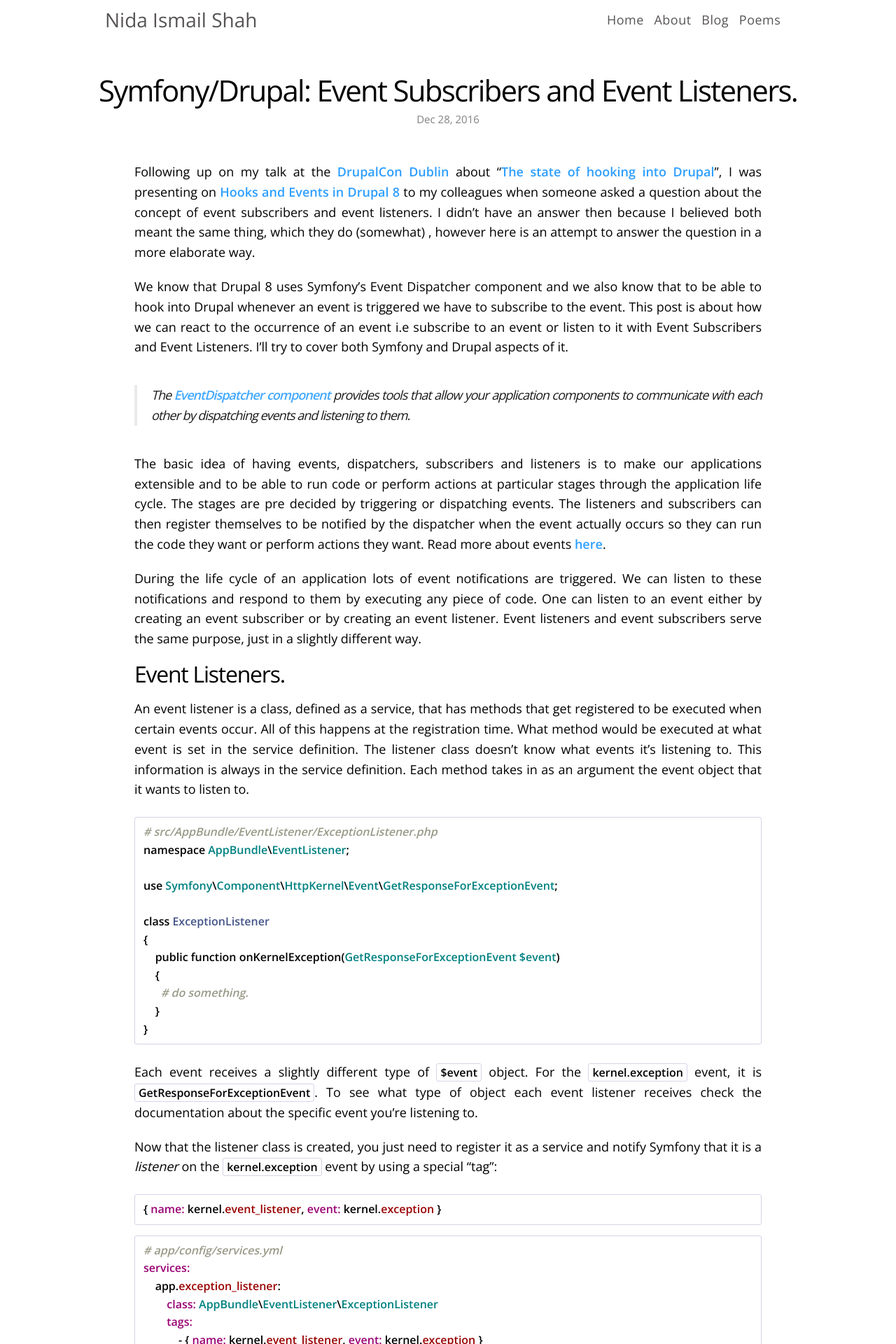
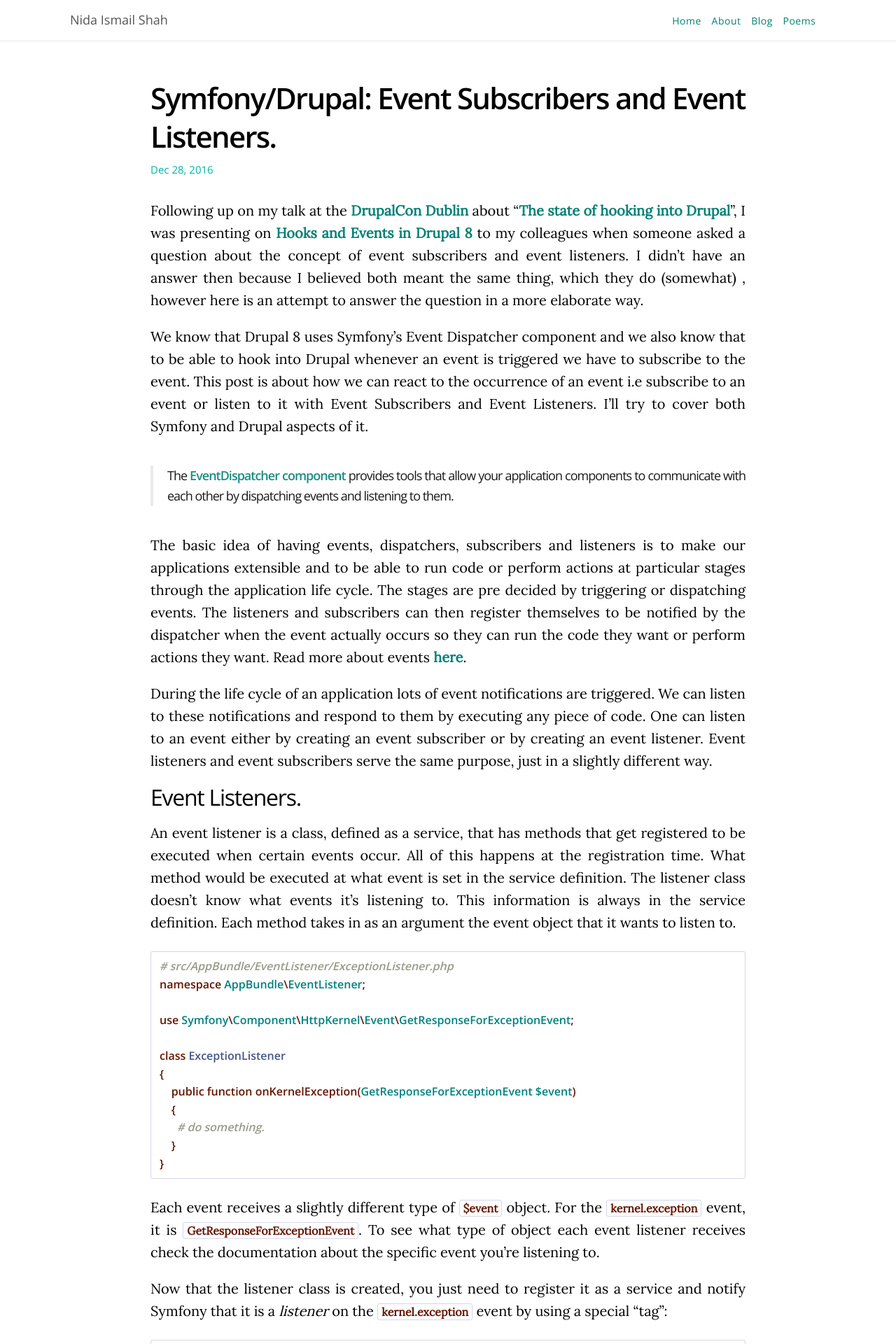
Before and after one commit to nidaismailshah/nidaismailshah.github.io, a Jekyll site: the page built from _posts/2016-12-28-events-and-listeners.markdown, in a window 1280 px wide. Shown: the top 1920 px of the page at 70% size. Built offline with Jekyll 4.4.1, drawn with Linux system fonts in a browser that asks for light colours; comment, search, counter and statistics services are not loaded.

Commit message:
Changes in blog theme.

```diff
--- a/_includes/head.html
+++ b/_includes/head.html
@@ -12,6 +12,7 @@
     <meta name="description" content="{{ site.description }}">
     <link rel="canonical" href="{{ page.url | replace:'index.html','' | prepend: site.baseurl | prepend: site.url }}">
     <link href='http://fonts.googleapis.com/css?family=Open+Sans:400,300,600' rel='stylesheet' type='text/css'>
+    <link href="https://fonts.googleapis.com/css?family=Lora" rel="stylesheet">
     <link href="/stylesheets/screen.css" media="screen, projection" rel="stylesheet" type="text/css" />
   <link href="/stylesheets/print.css" media="print" rel="stylesheet" type="text/css" />
   <!--[if IE]>
--- a/css/main.css
+++ b/css/main.css
@@ -22,9 +22,8 @@
 
 h1, h2, h3, h4, h5, h6 { font-size: 100%; font-weight: 400; }
 
-a         { color: #2e9fff; text-decoration: none; }
+a         { color: #048076; text-decoration: none; }
 a:hover   { color: #000; text-decoration: none; }
-a:visited { color: #2a7ae2; }
 
 /* Utility */
 
@@ -140,14 +139,23 @@
 
 .post-header h1 ,.post-headerh h1{
   font-size: 42px;
+  font-weight: 600;
   letter-spacing: -1.75px;
-  line-height: 1;
-  font-weight: 300;
+  line-height: 1.3;
+}
+
+@media screen and (max-width: 750px) {
+  .post-header h1 ,.post-headerh h1 {
+    font-size: 32px;
+  }
+  .post-content {
+    font-size: 18px;
+  }
 }
 
 .post-header .meta {
   font-size: 15px;
-  color: #818181;
+  color: #00b5a6;
   margin-top: 5px;
 }
 
@@ -167,8 +175,7 @@
 }
 
 .post-content h4 {
-  font-size: 20px;
-  letter-spacing: -1px;
+  font-size: 20px  letter-spacing: -1px;
 }
 
 .post-content blockquote {
@@ -177,7 +184,6 @@
   font-size: 18px;
   opacity: 0.9;
   letter-spacing: -1px;
-  font-style: italic;
   margin: 30px 0;
 }
 
@@ -313,21 +319,3 @@
 .page-content .wrap{
   height: 100%;
 }
-.headerb{
-  width: 100%;
-  height: 10%;
-}
-.headerb .site-title{
-  color: #575454;
-  font-weight: 500;
-}
-.headerb .site-nav{
-  float: right;
-  display: inline-block;
-}
-.headerb .site-nav .page-link{
-  margin-left:10px;
-  display: inline-block;
-  color: #575454 ;
-  font-weight: 500;
-  }
--- a/sass/components/_layouts.scss
+++ b/sass/components/_layouts.scss
@@ -68,7 +68,9 @@
   .post-content h2 { font-size: 28px; }
   .post-content h3 { font-size: 22px; }
   .post-content h4 { font-size: 18px; }
-  .post-content blockquote { padding-left: 10px; }
+  .post-content blockquote {
+    padding-left: 10px;
+  }
   .post-content ul,
   .post-content ol { padding-left: 10px; }
 
--- a/stylesheets/screen.css
+++ b/stylesheets/screen.css
@@ -2,7 +2,7 @@
  * In this file you should write your main styles. (or centralize your imports)
  * Import this file using the following HTML or equivalent:
  * <link href="/stylesheets/screen.css" media="screen, projection" rel="stylesheet" type="text/css" /> */
-/* line 5, ../../../../../Library/Ruby/Gems/2.0.0/gems/compass-core-1.0.3/stylesheets/compass/reset/_utilities.scss */
+/* line 5, ../../../.rbenv/versions/2.3.0/lib/ruby/gems/2.3.0/gems/compass-core-1.0.3/stylesheets/compass/reset/_utilities.scss */
 html, body, div, span, applet, object, iframe,
 h1, h2, h3, h4, h5, h6, p, blockquote, pre,
 a, abbr, acronym, address, big, cite, code,
@@ -24,45 +24,45 @@
   vertical-align: baseline;
 }
 
-/* line 22, ../../../../../Library/Ruby/Gems/2.0.0/gems/compass-core-1.0.3/stylesheets/compass/reset/_utilities.scss */
+/* line 22, ../../../.rbenv/versions/2.3.0/lib/ruby/gems/2.3.0/gems/compass-core-1.0.3/stylesheets/compass/reset/_utilities.scss */
 html {
   line-height: 1;
 }
 
-/* line 24, ../../../../../Library/Ruby/Gems/2.0.0/gems/compass-core-1.0.3/stylesheets/compass/reset/_utilities.scss */
+/* line 24, ../../../.rbenv/versions/2.3.0/lib/ruby/gems/2.3.0/gems/compass-core-1.0.3/stylesheets/compass/reset/_utilities.scss */
 ol, ul {
   list-style: none;
 }
 
-/* line 26, ../../../../../Library/Ruby/Gems/2.0.0/gems/compass-core-1.0.3/stylesheets/compass/reset/_utilities.scss */
+/* line 26, ../../../.rbenv/versions/2.3.0/lib/ruby/gems/2.3.0/gems/compass-core-1.0.3/stylesheets/compass/reset/_utilities.scss */
 table {
   border-collapse: collapse;
   border-spacing: 0;
 }
 
-/* line 28, ../../../../../Library/Ruby/Gems/2.0.0/gems/compass-core-1.0.3/stylesheets/compass/reset/_utilities.scss */
+/* line 28, ../../../.rbenv/versions/2.3.0/lib/ruby/gems/2.3.0/gems/compass-core-1.0.3/stylesheets/compass/reset/_utilities.scss */
 caption, th, td {
   text-align: left;
   font-weight: normal;
   vertical-align: middle;
 }
 
-/* line 30, ../../../../../Library/Ruby/Gems/2.0.0/gems/compass-core-1.0.3/stylesheets/compass/reset/_utilities.scss */
+/* line 30, ../../../.rbenv/versions/2.3.0/lib/ruby/gems/2.3.0/gems/compass-core-1.0.3/stylesheets/compass/reset/_utilities.scss */
 q, blockquote {
   quotes: none;
 }
-/* line 103, ../../../../../Library/Ruby/Gems/2.0.0/gems/compass-core-1.0.3/stylesheets/compass/reset/_utilities.scss */
+/* line 103, ../../../.rbenv/versions/2.3.0/lib/ruby/gems/2.3.0/gems/compass-core-1.0.3/stylesheets/compass/reset/_utilities.scss */
 q:before, q:after, blockquote:before, blockquote:after {
   content: "";
   content: none;
 }
 
-/* line 32, ../../../../../Library/Ruby/Gems/2.0.0/gems/compass-core-1.0.3/stylesheets/compass/reset/_utilities.scss */
+/* line 32, ../../../.rbenv/versions/2.3.0/lib/ruby/gems/2.3.0/gems/compass-core-1.0.3/stylesheets/compass/reset/_utilities.scss */
 a img {
   border: none;
 }
 
-/* line 116, ../../../../../Library/Ruby/Gems/2.0.0/gems/compass-core-1.0.3/stylesheets/compass/reset/_utilities.scss */
+/* line 116, ../../../.rbenv/versions/2.3.0/lib/ruby/gems/2.3.0/gems/compass-core-1.0.3/stylesheets/compass/reset/_utilities.scss */
 article, aside, details, figcaption, figure, footer, header, hgroup, main, menu, nav, section, summary {
   display: block;
 }
@@ -91,51 +91,56 @@
 
 /* line 15, ../sass/components/_global.scss */
 .post-content {
-  margin: 15px 15% 15px 15%;
+  max-width: 850px;
+  margin: auto;
+  font-size: 20px;
+  padding: 0 15px;
   text-align: justify;
   line-height: 1.6;
 }
-/* line 20, ../sass/components/_global.scss */
+/* line 23, ../sass/components/_global.scss */
 .post-content .poetry {
   text-align: center;
 }
-/* line 24, ../sass/components/_global.scss */
+/* line 27, ../sass/components/_global.scss */
 .post-content a {
   font-weight: 800;
 }
-/* line 28, ../sass/components/_global.scss */
+/* line 31, ../sass/components/_global.scss */
 .post-content a:hover {
   text-decoration: underline;
   color: #000;
   -webkit-transition: color 1s;
   transition: color 1s;
 }
-/* line 35, ../sass/components/_global.scss */
+/* line 38, ../sass/components/_global.scss */
 .post-content p {
+  font-family: 'Lora', serif;
   padding-top: 10px;
   padding-bottom: 10px;
 }
-/* line 40, ../sass/components/_global.scss */
+/* line 44, ../sass/components/_global.scss */
 .post-content h1 {
   margin: 10px 0 10px 0;
   font-size: 30px;
   font-weight: bold;
 }
-/* line 46, ../sass/components/_global.scss */
+/* line 50, ../sass/components/_global.scss */
 .post-content ul {
   list-style: square;
   font-weight: 500;
   padding-left: 3em;
 }
-/* line 52, ../sass/components/_global.scss */
+/* line 56, ../sass/components/_global.scss */
 .post-content img {
   display: block;
   padding: 10px;
 }
 
-/* line 58, ../sass/components/_global.scss */
+/* line 62, ../sass/components/_global.scss */
 .post pre, .post code {
   border: 1px solid #d5d5e9;
+  color: #631502;
   background-color: #FFF;
   padding: 8px 12px;
   -webkit-border-radius: 3px;
@@ -146,32 +151,32 @@
   overflow: scroll;
 }
 
-/* line 69, ../sass/components/_global.scss */
+/* line 74, ../sass/components/_global.scss */
 .highlight {
   margin-top: 15px;
   margin-bottom: 15px;
 }
 
-/* line 73, ../sass/components/_global.scss */
+/* line 78, ../sass/components/_global.scss */
 .posts li {
   padding-bottom: 1em;
   border-bottom: 1px solid #cecece;
 }
 
 /* Disqus comments block Styles */
-/* line 79, ../sass/components/_global.scss */
+/* line 84, ../sass/components/_global.scss */
 div#disqus_thread {
   padding-top: 2em;
 }
 
 /* About Page Styles */
-/* line 84, ../sass/components/_global.scss */
+/* line 89, ../sass/components/_global.scss */
 .hire {
   text-align: center;
   margin-top: 4em;
   display: block;
 }
-/* line 88, ../sass/components/_global.scss */
+/* line 93, ../sass/components/_global.scss */
 .hire p {
   background: #205caa;
   display: inline-block;
@@ -182,7 +187,7 @@
   border-bottom: 2px solid #000;
   text-decoration: line-through;
 }
-/* line 98, ../sass/components/_global.scss */
+/* line 103, ../sass/components/_global.scss */
 .hire p:hover {
   cursor: pointer;
   background: #d9d9d9;
@@ -191,25 +196,25 @@
   border-bottom: none;
 }
 
-/* line 106, ../sass/components/_global.scss */
+/* line 111, ../sass/components/_global.scss */
 .about p {
   padding-top: 10px;
   padding-bottom: 10px;
 }
 
-/* line 110, ../sass/components/_global.scss */
+/* line 115, ../sass/components/_global.scss */
 .about {
   max-width: 100%;
   margin: auto;
 }
 
-/* line 114, ../sass/components/_global.scss */
+/* line 119, ../sass/components/_global.scss */
 .description {
   display: block;
   margin: auto;
   padding-top: 1em;
 }
-/* line 118, ../sass/components/_global.scss */
+/* line 123, ../sass/components/_global.scss */
 .description .tags {
   font-weight: 600;
   max-width: 600px;
@@ -217,14 +222,14 @@
   margin: auto;
 }
 
-/* line 125, ../sass/components/_global.scss */
+/* line 130, ../sass/components/_global.scss */
 .pic {
   display: block;
   width: 100px;
   margin: auto;
 }
 
-/* line 130, ../sass/components/_global.scss */
+/* line 135, ../sass/components/_global.scss */
 .pic img {
   border: 2px solid #575454;
   border-radius: 80px;
@@ -232,21 +237,30 @@
 }
 
 /* Header Styles */
-/* line 137, ../sass/components/_global.scss */
+/* line 142, ../sass/components/_global.scss */
 .site-header .wrap {
-  max-width: 980px;
+  max-width: 1080px;
+  padding: 0 15px;
   margin: auto;
 }
 
-/* line 141, ../sass/components/_global.scss */
+/* line 147, ../sass/components/_global.scss */
 .post-header {
-  margin-top: 1em;
-  margin-bottom: 2em;
-  text-align: center;
+  max-width: 850px;
+  margin: auto;
+  padding: 0 15px;
+  margin-top: 3em;
+  margin-bottom: 1em;
+}
+@media screen and (max-width: 750px) {
+  /* line 147, ../sass/components/_global.scss */
+  .post-header {
+    margin-top: 1.5em;
+  }
 }
 
 /* Site header */
-/* line 148, ../sass/components/_global.scss */
+/* line 159, ../sass/components/_global.scss */
 .site-header {
   min-height: 56px;
   /*background-color: #575454;*/
@@ -254,7 +268,7 @@
   font-weight: 400;
 }
 
-/* line 156, ../sass/components/_global.scss */
+/* line 167, ../sass/components/_global.scss */
 .site-title,
 .site-title:hover,
 .site-title:visited {
@@ -270,17 +284,17 @@
   z-index: 1;
 }
 
-/* line 171, ../sass/components/_global.scss */
+/* line 182, ../sass/components/_global.scss */
 .site-nav {
   line-height: 56px;
 }
 
-/* line 175, ../sass/components/_global.scss */
+/* line 186, ../sass/components/_global.scss */
 .site-nav .menu-icon {
   display: none;
 }
 
-/* line 177, ../sass/components/_global.scss */
+/* line 188, ../sass/components/_global.scss */
 .site-nav .page-link {
   display: block;
   margin-left: 0px;
@@ -289,7 +303,7 @@
 }
 
 /* Home Page Styles */
-/* line 186, ../sass/components/_global.scss */
+/* line 197, ../sass/components/_global.scss */
 .tagline {
   max-width: 600px;
   text-align: center;
@@ -300,28 +314,52 @@
   transition: color 1.5s;
 }
 
-/* line 195, ../sass/components/_global.scss */
+/* line 206, ../sass/components/_global.scss */
 .opensource {
   font-size: 30px;
   font-weight: 700;
 }
 
-/* line 199, ../sass/components/_global.scss */
+/* line 210, ../sass/components/_global.scss */
 .headerp {
   height: 7%;
   width: 100%;
   position: fixed;
 }
-/* line 203, ../sass/components/_global.scss */
+/* line 214, ../sass/components/_global.scss */
 .headerp .site-nav {
   display: inline-block;
   float: right;
 }
-/* line 206, ../sass/components/_global.scss */
+/* line 217, ../sass/components/_global.scss */
 .headerp .site-nav .page-link {
   margin-left: 10px;
   display: inline-block;
   font-weight: 600;
+}
+
+/* line 224, ../sass/components/_global.scss */
+.headerb {
+  border-bottom: 1px solid #eaeaea;
+}
+/* line 226, ../sass/components/_global.scss */
+.headerb .site-title {
+  color: #575454;
+  font-weight: 500;
+  font-size: 18px;
+}
+/* line 231, ../sass/components/_global.scss */
+.headerb .site-nav {
+  float: right;
+  display: inline-block;
+}
+/* line 234, ../sass/components/_global.scss */
+.headerb .site-nav .page-link {
+  margin-left: 10px;
+  display: inline-block;
+  font-weight: 500;
+  font-size: 14px;
+  color: #048076;
 }
 
 @media screen and (max-width: 750px) {
@@ -426,13 +464,13 @@
     padding-left: 10px;
   }
 
-  /* line 72, ../sass/components/_layouts.scss */
+  /* line 74, ../sass/components/_layouts.scss */
   .post-content ul,
   .post-content ol {
     padding-left: 10px;
   }
 
-  /* line 75, ../sass/components/_layouts.scss */
+  /* line 77, ../sass/components/_layouts.scss */
   .site-footer .column {
     float: none;
     clear: both;
```
Also changed, not shown: sass/components/_global.scss (+35 -5 lines).
